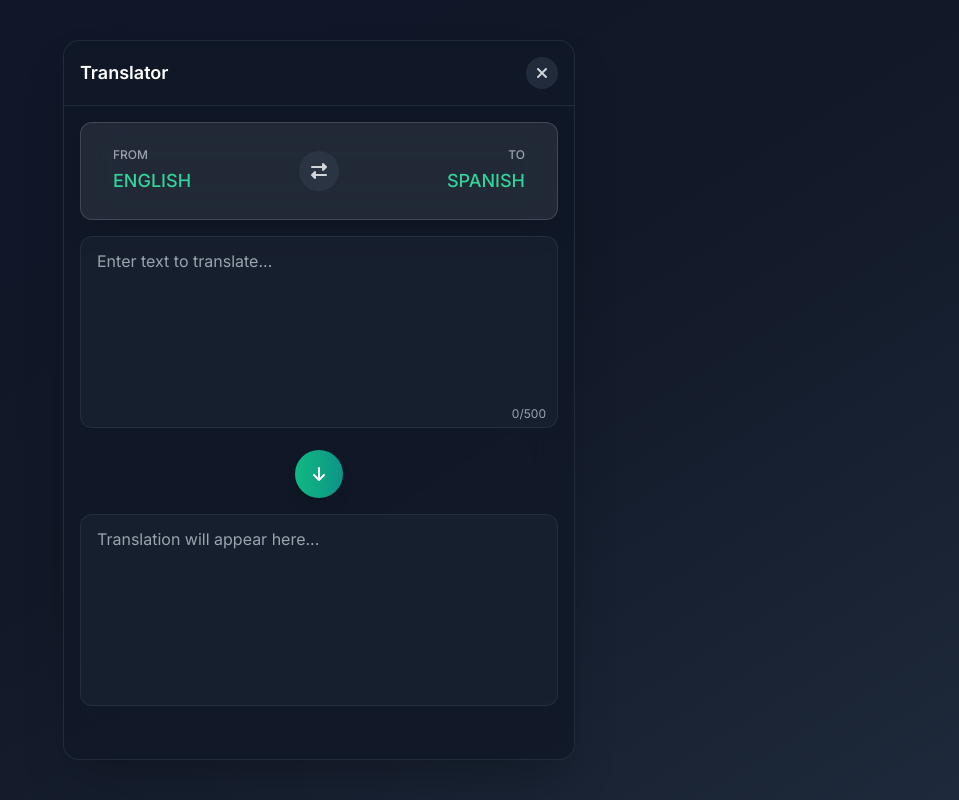
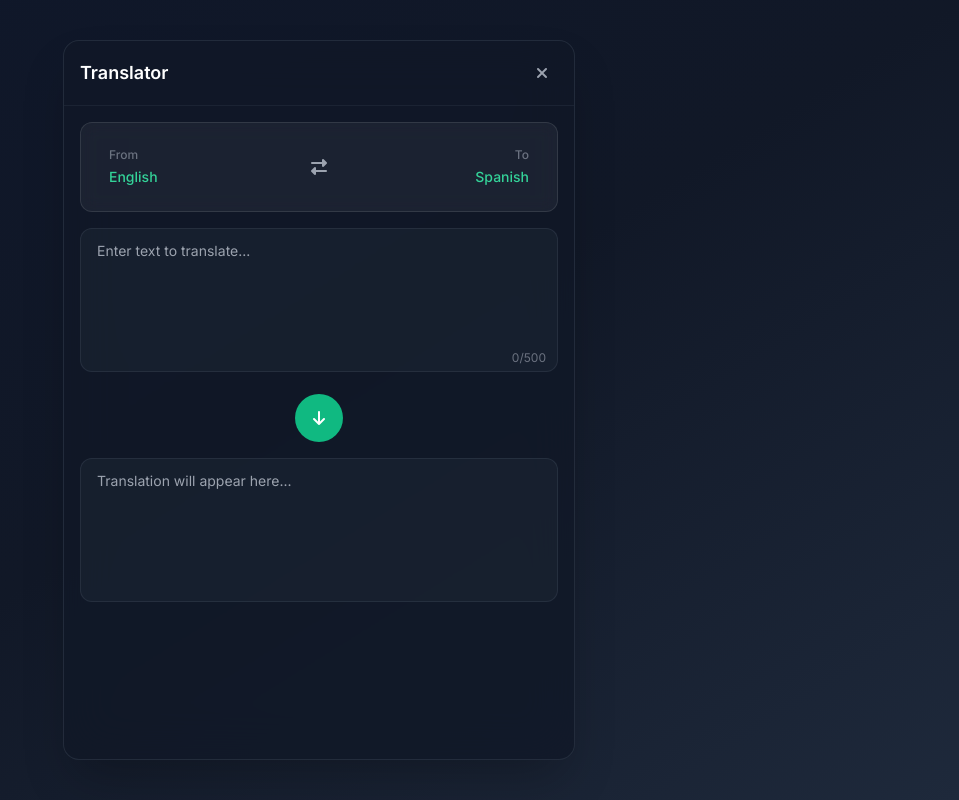
Before and after one commit to Hacknova49/Language-Translator, a React (Vite) app: page / in a window 1280 px wide. Both pictures are taken after a click on the button "Start Translating". Shown: the whole page, without its empty margins (321-1280 px from the left). Built offline with nearby package versions, Linux system fonts and the light colour scheme.

Commit message:
Minimalistic and Performance Optimized Design

```diff
--- a/src/Components/TranslatorApp.jsx
+++ b/src/Components/TranslatorApp.jsx
@@ -49,7 +49,6 @@ const TranslatorApp = ({ onClose }) => {
     setSelectedLanguageFrom(selectedLanguageTo)
     setSelectedLanguageTo(temp)
 
-    // Also swap the text content
     const tempText = inputText
     setInputText(translatedText)
     setTranslatedText(tempText)
@@ -62,7 +61,6 @@ const TranslatorApp = ({ onClose }) => {
       setInputText(value)
       setCharCount(value.length)
 
-      // Clear translated text when input changes
       if (translatedText) {
         setTranslatedText('')
       }
@@ -113,42 +111,42 @@ const TranslatorApp = ({ onClose }) => {
 
   return (
     <div className="w-full h-full flex flex-col animate-slide-up">
-      {/* Header */}
-      <div className="flex items-center justify-between p-4 border-b border-gray-700/50">
+      {/* Clean Header */}
+      <div className="flex items-center justify-between p-4 border-b border-gray-700/30">
         <h2 className="text-lg font-semibold text-white">Translator</h2>
         <button
-          className="w-8 h-8 rounded-full bg-gray-700/50 hover:bg-gray-600/50 flex items-center justify-center transition-colors"
+          className="w-8 h-8 rounded-full hover:bg-gray-700/50 flex items-center justify-center transition-colors duration-150"
           onClick={onClose}
         >
-          <i className="fas fa-times text-gray-300"></i>
+          <i className="fas fa-times text-gray-400"></i>
         </button>
       </div>
 
-      <div className="flex-1 flex flex-col p-4 space-y-4 overflow-hidden">
+      <div className="flex-1 flex flex-col p-4 space-y-4">
         {/* Language Selector */}
         <div className="glass-effect rounded-xl p-4 flex items-center justify-between">
           <button
             className="language flex-1 text-left"
             onClick={() => handleLanguageClick('from')}
           >
-            <div className="text-xs text-gray-400 mb-1">From</div>
+            <div className="text-xs text-gray-500 mb-1">From</div>
             <div className="text-emerald-400 font-medium">
               {languages[selectedLanguageFrom] || 'English'}
             </div>
           </button>
 
           <button
-            className="mx-4 w-10 h-10 rounded-full bg-gray-700/50 hover:bg-gray-600/50 flex items-center justify-center transition-all duration-200 hover:rotate-180"
+            className="mx-4 w-10 h-10 rounded-full hover:bg-gray-700/50 flex items-center justify-center transition-colors duration-150"
             onClick={handleSwapLanguages}
           >
-            <i className="fas fa-exchange-alt text-gray-300"></i>
+            <i className="fas fa-exchange-alt text-gray-400"></i>
           </button>
 
           <button
             className="language flex-1 text-right"
             onClick={() => handleLanguageClick('to')}
           >
-            <div className="text-xs text-gray-400 mb-1">To</div>
+            <div className="text-xs text-gray-500 mb-1">To</div>
             <div className="text-emerald-400 font-medium">
               {languages[selectedLanguageTo] || 'Spanish'}
             </div>
@@ -158,10 +156,10 @@ const TranslatorApp = ({ onClose }) => {
         {/* Language Dropdown */}
         {showLanguages && (
           <div
-            className="absolute inset-4 top-32 bg-gray-800/95 backdrop-blur-xl rounded-xl border border-gray-600/50 z-20 flex flex-col animate-fade-in"
+            className="absolute inset-4 top-32 bg-gray-800/95 backdrop-blur-sm rounded-xl border border-gray-600/30 z-20 flex flex-col animate-fade-in"
             ref={dropdownRef}
           >
-            <div className="p-4 border-b border-gray-600/50">
+            <div className="p-4 border-b border-gray-600/30">
               <h3 className="text-white font-medium">
                 Select {currentLanguageSelection === 'from' ? 'source' : 'target'} language
               </h3>
@@ -169,7 +167,7 @@ const TranslatorApp = ({ onClose }) => {
             <div className="flex-1 overflow-y-auto scrollbar-hide p-2">
               {Object.entries(languages).map(([code, name]) => (
                 <button
-                  className="w-full text-left px-3 py-2 text-gray-300 hover:bg-emerald-500/20 hover:text-emerald-400 rounded-lg transition-colors"
+                  className="w-full text-left px-3 py-2 text-gray-300 hover:bg-emerald-500/10 hover:text-emerald-400 rounded-lg transition-colors duration-150"
                   key={code}
                   onClick={() => handleLanguagesSelect(code)}
                 >
@@ -180,7 +178,7 @@ const TranslatorApp = ({ onClose }) => {
           </div>
         )}
 
-        {/* Input Section */}
+        {/* Input/Output Section */}
         <div className="flex-1 flex flex-col space-y-4">
           <div className="relative">
             <textarea
@@ -191,12 +189,12 @@ const TranslatorApp = ({ onClose }) => {
               placeholder="Enter text to translate..."
             />
             <div className="absolute bottom-3 right-3 flex items-center space-x-2">
-              <span className="text-xs text-gray-400">
+              <span className="text-xs text-gray-500">
                 {charCount}/{maxChars}
               </span>
               {inputText && (
                 <button
-                  className="text-gray-400 hover:text-gray-300 transition-colors"
+                  className="text-gray-500 hover:text-gray-400 transition-colors duration-150"
                   onClick={clearText}
                 >
                   <i className="fas fa-times text-sm"></i>
@@ -230,7 +228,7 @@ const TranslatorApp = ({ onClose }) => {
             />
             {translatedText && (
               <button
-                className="absolute bottom-3 right-3 text-gray-400 hover:text-emerald-400 transition-colors"
+                className="absolute bottom-3 right-3 text-gray-500 hover:text-emerald-400 transition-colors duration-150"
                 onClick={() => copyToClipboard(translatedText)}
                 title="Copy translation"
               >
--- a/src/index.css
+++ b/src/index.css
@@ -1,4 +1,4 @@
-@import url('https://fonts.googleapis.com/css2?family=Inter:wght@300;400;500;600;700;800;900&family=Noto+Sans+JP:wght@100..900&family=Righteous&family:Russo+One&family:Shojumaru&display=swap');
+@import url('https://fonts.googleapis.com/css2?family=Inter:wght@400;500;600;700&display=swap');
 
 @tailwind base;
 @tailwind components;
@@ -8,7 +8,6 @@
   margin: 0;
   padding: 0;
   box-sizing: border-box;
-  outline: none;
 }
 
 body {
@@ -17,31 +16,50 @@ body {
   -moz-osx-font-smoothing: grayscale;
 }
 
+/* Optimized Components */
 .language {
-  @apply text-sm sm:text-base lg:text-lg font-medium text-gray-700 uppercase cursor-pointer
-         px-4 py-2 rounded-lg transition-all duration-200 hover:bg-white/20
-         active:scale-95 select-none;
+  @apply text-sm font-medium text-gray-300 cursor-pointer px-3 py-2 rounded-lg
+         hover:bg-white/10 transition-colors duration-150 select-none;
 }
 
 .textarea {
-  @apply w-full h-32 sm:h-40 lg:h-48 resize-none bg-gray-800/50 backdrop-blur-sm
-         border border-gray-600/30 rounded-xl px-4 py-3 text-gray-100
-         placeholder-gray-400 font-normal leading-relaxed text-sm sm:text-base
-         focus:border-emerald-400/50 focus:ring-2 focus:ring-emerald-400/20
-         transition-all duration-200;
-}
-
-.gradient-bg {
-  background: linear-gradient(135deg, #10b981 0%, #059669 50%, #047857 100%);
+  @apply w-full h-32 sm:h-36 resize-none bg-gray-800/50 border border-gray-600/30
+         rounded-xl px-4 py-3 text-gray-100 placeholder-gray-400 text-sm
+         focus:border-emerald-500 focus:outline-none transition-colors duration-200;
 }
 
 .glass-effect {
-  background: rgba(255, 255, 255, 0.08);
-  backdrop-filter: blur(16px);
-  border: 1px solid rgba(255, 255, 255, 0.15);
-  box-shadow: 0 8px 32px rgba(0, 0, 0, 0.1);
+  background: rgba(255, 255, 255, 0.05);
+  backdrop-filter: blur(8px);
+  border: 1px solid rgba(255, 255, 255, 0.1);
 }
 
+/* Minimal Animations */
+.animate-fade-in {
+  animation: fadeIn 0.3s ease-out;
+}
+
+.animate-slide-up {
+  animation: slideUp 0.3s ease-out;
+}
+
+@keyframes fadeIn {
+  from { opacity: 0; }
+  to { opacity: 1; }
+}
+
+@keyframes slideUp {
+  from {
+    opacity: 0;
+    transform: translateY(10px);
+  }
+  to {
+    opacity: 1;
+    transform: translateY(0);
+  }
+}
+
+/* Optimized Scrollbar */
 .scrollbar-hide {
   -ms-overflow-style: none;
   scrollbar-width: none;
@@ -51,125 +69,13 @@ body {
   display: none;
 }
 
-/* Enhanced Animations */
-.animate-fade-in {
-  animation: fadeIn 0.6s ease-out;
-}
-
-.animate-fade-in-up {
-  animation: fadeInUp 0.8s ease-out;
-}
-
-.animate-slide-up {
-  animation: slideUp 0.5s ease-out;
-}
-
-.animate-gradient-x {
-  animation: gradientX 3s ease infinite;
-  background-size: 200% 200%;
-}
-
-.animate-float {
-  animation: float 6s ease-in-out infinite;
-}
-
-.animate-glow {
-  animation: glow 2s ease-in-out infinite alternate;
-}
-
-@keyframes fadeIn {
-  from {
-    opacity: 0;
-  }
-  to {
-    opacity: 1;
-  }
-}
-
-@keyframes fadeInUp {
-  from {
-    opacity: 0;
-    transform: translateY(30px);
-  }
-  to {
-    opacity: 1;
-    transform: translateY(0);
-  }
-}
-
-@keyframes slideUp {
-  from {
-    opacity: 0;
-    transform: translateY(20px);
-  }
-  to {
-    opacity: 1;
-    transform: translateY(0);
-  }
-}
-
-@keyframes gradientX {
-  0%, 100% {
-    background-position: 0% 50%;
-  }
-  50% {
-    background-position: 100% 50%;
-  }
-}
-
-@keyframes float {
-  0%, 100% {
-    transform: translateY(0px);
-  }
-  50% {
-    transform: translateY(-10px);
-  }
-}
-
-@keyframes glow {
-  from {
-    box-shadow: 0 0 20px rgba(16, 185, 129, 0.5);
-  }
-  to {
-    box-shadow: 0 0 30px rgba(16, 185, 129, 0.8);
-  }
-}
-
-/* Staggered animation delays */
-.delay-200 { animation-delay: 0.2s; }
-.delay-400 { animation-delay: 0.4s; }
-.delay-600 { animation-delay: 0.6s; }
-.delay-800 { animation-delay: 0.8s; }
-.delay-1000 { animation-delay: 1s; }
-.delay-1200 { animation-delay: 1.2s; }
-
+/* Simplified Buttons */
 .btn-primary {
-  @apply bg-gradient-to-r from-emerald-500 to-teal-600 hover:from-emerald-600 hover:to-teal-700
-         text-white font-semibold px-6 py-3 rounded-xl shadow-lg hover:shadow-xl
-         transform hover:-translate-y-0.5 active:translate-y-0 transition-all duration-200;
+  @apply bg-emerald-500 hover:bg-emerald-600 text-white font-medium px-6 py-3
+         rounded-xl transition-colors duration-200;
 }
 
 .btn-icon {
-  @apply w-12 h-12 bg-gradient-to-r from-emerald-500 to-teal-600 hover:from-emerald-600 hover:to-teal-700
-         rounded-full text-white flex justify-center items-center shadow-lg hover:shadow-xl
-         transform hover:-translate-y-0.5 active:translate-y-0 transition-all duration-200;
+  @apply w-12 h-12 bg-emerald-500 hover:bg-emerald-600 rounded-full text-white
+         flex justify-center items-center transition-colors duration-200;
 }
-
-/* Custom scrollbar for webkit browsers */
-::-webkit-scrollbar {
-  width: 6px;
-}
-
-::-webkit-scrollbar-track {
-  background: rgba(255, 255, 255, 0.1);
-  border-radius: 3px;
-}
-
-::-webkit-scrollbar-thumb {
-  background: rgba(16, 185, 129, 0.5);
-  border-radius: 3px;
-}
-
-::-webkit-scrollbar-thumb:hover {
-  background: rgba(16, 185, 129, 0.7);
-}
```
Also changed, not shown: index.html (+5 -3 lines), src/Components/TranslatorStart.jsx (+29 -98 lines).
